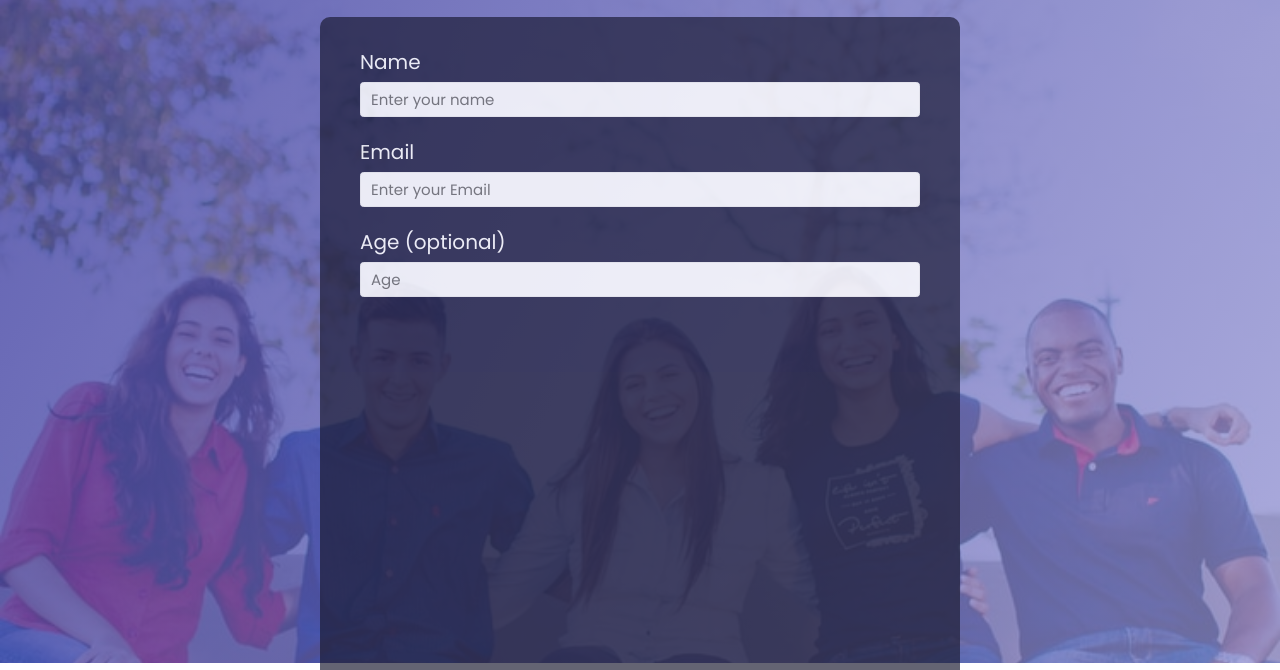
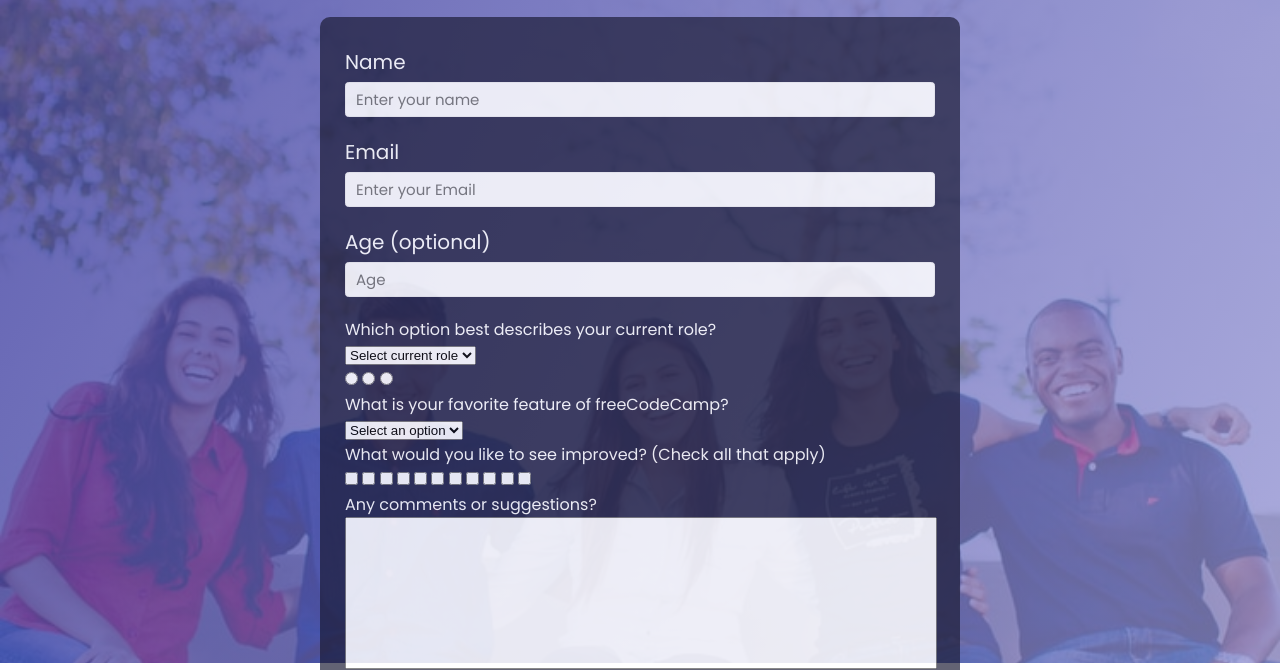
Before and after one commit to fnacarellidev/Survey-Form-Freecode-Camp, a plain HTML site: page index.html in a window 1280 px wide. Shown: the part 137-807 px from the top of the page. Drawn offline with Linux system fonts and the light colour scheme.

Commit message:
skeleton of the page

```diff
--- a/index.html
+++ b/index.html
@@ -32,6 +32,87 @@
                     Age (optional)
                     <input type="number" name="" id="number" class="input-area" placeholder="Age" style="display: block;">
                 </label>
+
+                <div class="dropdown-wrap">
+                    <p id="dropdown-title">Which option best describes your current role?</p>
+                    <select name="" id="dropdown">
+                        <option value="default">Select current role</option>
+                        <option value="student">Student</option>
+                        <option value="full-time-job">Full Time Job</option>
+                        <option value="full-time-learner">Full Time Learner</option>
+                        <option value="prefer-not-to-say">Prefer not to say</option>
+                        <option value="other">Other</option>
+                    </select>
+                </div>
+
+                <label for="">
+                    <input type="radio" name="recommend-freecodecamp" id="" value="">
+                </label>
+                <label for="">
+                    <input type="radio" name="recommend-freecodecamp" id="" value="">
+                </label>
+                <label for="">
+                    <input type="radio" name="recommend-freecodecamp" id="" value="">
+                </label>
+
+                <div class="dropdown-wrap">
+                    <p class="dropdown-title">What is your favorite feature of freeCodeCamp?</p>
+                    <select name="" id="dropdown2">
+                        <option value="default">Select an option</option>
+                        <option value="challenges">Challenges</option>
+                        <option value="projects">Projects</option>
+                        <option value="community">Community</option>
+                        <option value="open-source">Open Source</option>
+                    </select>
+                </div>
+
+                <div class="checkbox-wrap">
+                    <p class="checkbox-title">What would you like to see improved? (Check all that apply)</p>
+                    <label for="">
+                        <input type="checkbox" name="what-to-improve" id="" value="">
+                    </label>
+                    <label for="">
+                        <input type="checkbox" name="what-to-improve" id="" value="">
+                    </label>
+                    <label for="">
+                        <input type="checkbox" name="what-to-improve" id="" value="">
+                    </label>
+                    <label for="">
+                        <input type="checkbox" name="what-to-improve" id="" value="">
+                    </label>
+                    <label for="">
+                        <input type="checkbox" name="what-to-improve" id="" value="">
+                    </label>
+                    <label for="">
+                        <input type="checkbox" name="what-to-improve" id="" value="">
+                    </label>
+                    <label for="">
+                        <input type="checkbox" name="what-to-improve" id="" value="">
+                    </label>
+                    <label for="">
+                        <input type="checkbox" name="what-to-improve" id="" value="">
+                    </label>
+                    <label for="">
+                        <input type="checkbox" name="what-to-improve" id="" value="">
+                    </label>
+                    <label for="">
+                        <input type="checkbox" name="what-to-improve" id="" value="">
+                    </label>
+                    <label for="">
+                        <input type="checkbox" name="what-to-improve" id="" value="">
+                    </label>
+                </div>
+
+                <div class="textarea-wrap">
+                    <p id="textarea-title">
+                        Any comments or suggestions?
+                    </p>
+                    <textarea name="" id="survey-form"></textarea>
+                </div>
+
+                <button type="submit" id="submit">
+                    Submit
+                </button>
             </form>
         </div>
     </div>
--- a/style.css
+++ b/style.css
@@ -56,13 +56,13 @@ body::before {
     box-sizing: border-box;
 }
 
-#survey-form {
+form#survey-form {
     box-sizing: border-box;
     background-color: var(--color-darkblue-alpha);
     height: 100vh;
     width: 50vw;
     border-radius: 10px;
-    padding: 30px 40px;
+    padding: 30px 25px;
     opacity: 0.85;
 }
 
@@ -82,3 +82,13 @@ body::before {
 .description-input {
     font-size: 20px;
 }
+
+textarea {
+    resize: none;
+    width: 100%;
+    height: 150px;
+}
+
+#submit {
+    width: 100%;
+}
```
